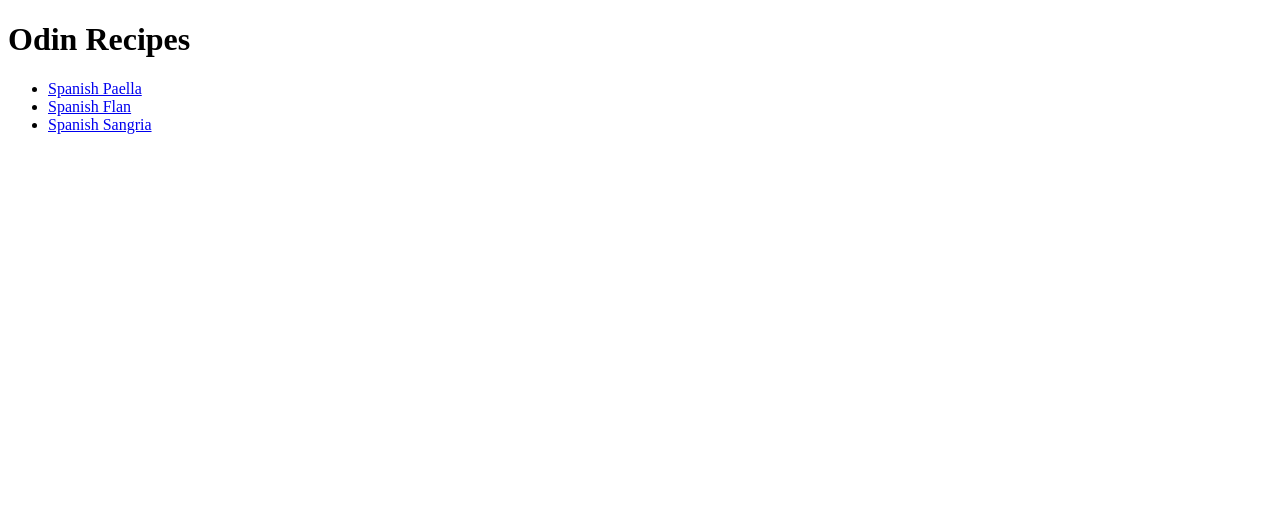
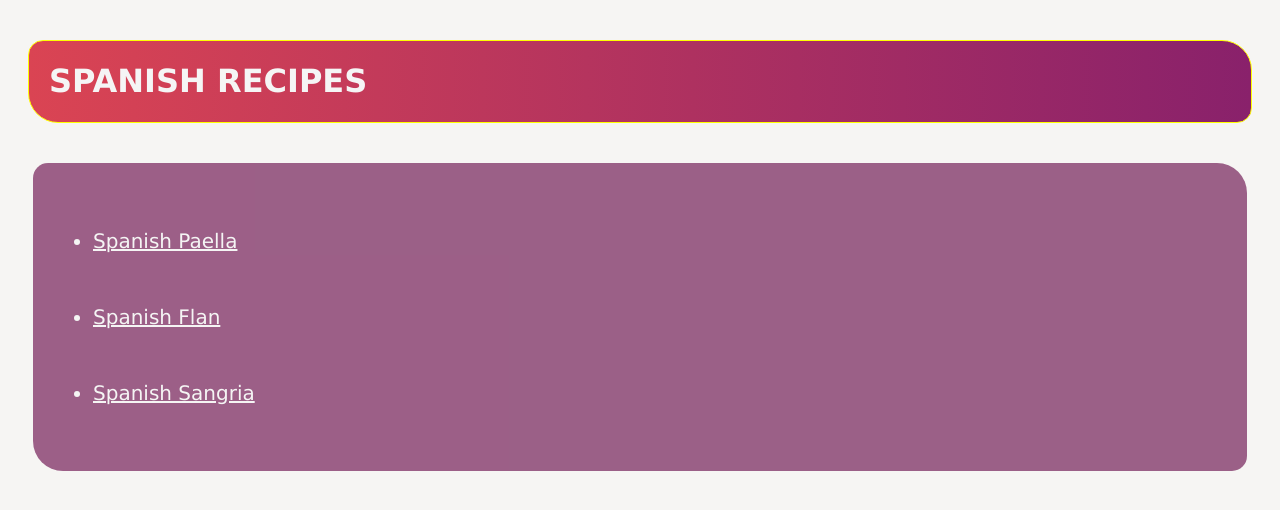
Before and after one commit to enrique-mp/odin-recipes, a plain HTML site: page index.html in a window 1280 px wide. Drawn offline with Linux system fonts and the light colour scheme.

Commit message:
little style changes

```diff
--- /dev/null
+++ b/css/style.css
@@ -0,0 +1,55 @@
+html {
+  background-color: #f6f5f3;
+  font-family: Verdana, Geneva, Tahoma, sans-serif;
+}
+
+img {
+  display: block;
+  margin: auto;
+  height: auto;
+  width: 400px;
+  border: 2px solid #76215a;
+  border-radius: 10px;
+  padding: 10px;
+}
+
+main {
+  padding: 50px;
+}
+
+main h2,
+h3 {
+  /* padding: 10px; */
+  color: #76215a;
+}
+
+main li {
+  list-style: square;
+}
+
+.title {
+  /* background-color: #76215a; */
+  background-image: linear-gradient(90deg, #da4453 0%, #89216b 100%);
+  color: whitesmoke;
+  text-align: left;
+  text-indent: 20px;
+  text-transform: uppercase;
+  border: 1px solid yellow;
+  border-radius: 15px 30px;
+  margin: 40px 20px;
+}
+
+.links {
+  background-color: #76215a;
+  margin: 25px;
+  padding: 20px;
+  font-size: 20px;
+  border-radius: 15px 30px;
+  line-height: 3.8;
+  opacity: 0.7;
+  color: whitesmoke;
+}
+
+a {
+  color: whitesmoke;
+}
--- a/index.html
+++ b/index.html
@@ -1,17 +1,21 @@
 <!DOCTYPE html>
 <html lang="en">
   <head>
-    <title>Odin Recipes</title>
+    <title>Spanish Recipes</title>
     <meta charset="UTF-8" />
     <meta name="viewport" content="width=device-width, initial-scale=1" />
     <link href="css/style.css" rel="stylesheet" />
   </head>
   <body>
-    <h1>Odin Recipes</h1>
-    <ul>
-      <li><a href="recipes/paella.html">Spanish Paella</a></li>
-      <li><a href="recipes/flan.html">Spanish Flan</a></li>
-      <li><a href="recipes/sangria.html">Spanish Sangria</a></li>
-    </ul>
+    <div class="title">
+      <h1>Spanish Recipes</h1>
+    </div>
+    <div class="links">
+      <ul>
+        <li class="recipelink"><a href="recipes/paella.html">Spanish Paella</a></li class="recipeslink">
+        <li class="recipelink"><a href="recipes/flan.html">Spanish Flan</a></li class="recipeslink">
+        <li class="recipelink"><a href="recipes/sangria.html">Spanish Sangria</a></li class="recipeslink">
+      </ul>
+    </div>
   </body>
 </html>
```
Also changed, not shown: recipes/flan.html (+13 -8 lines), recipes/paella.html (+14 -9 lines), recipes/sangria.html (+14 -10 lines).
